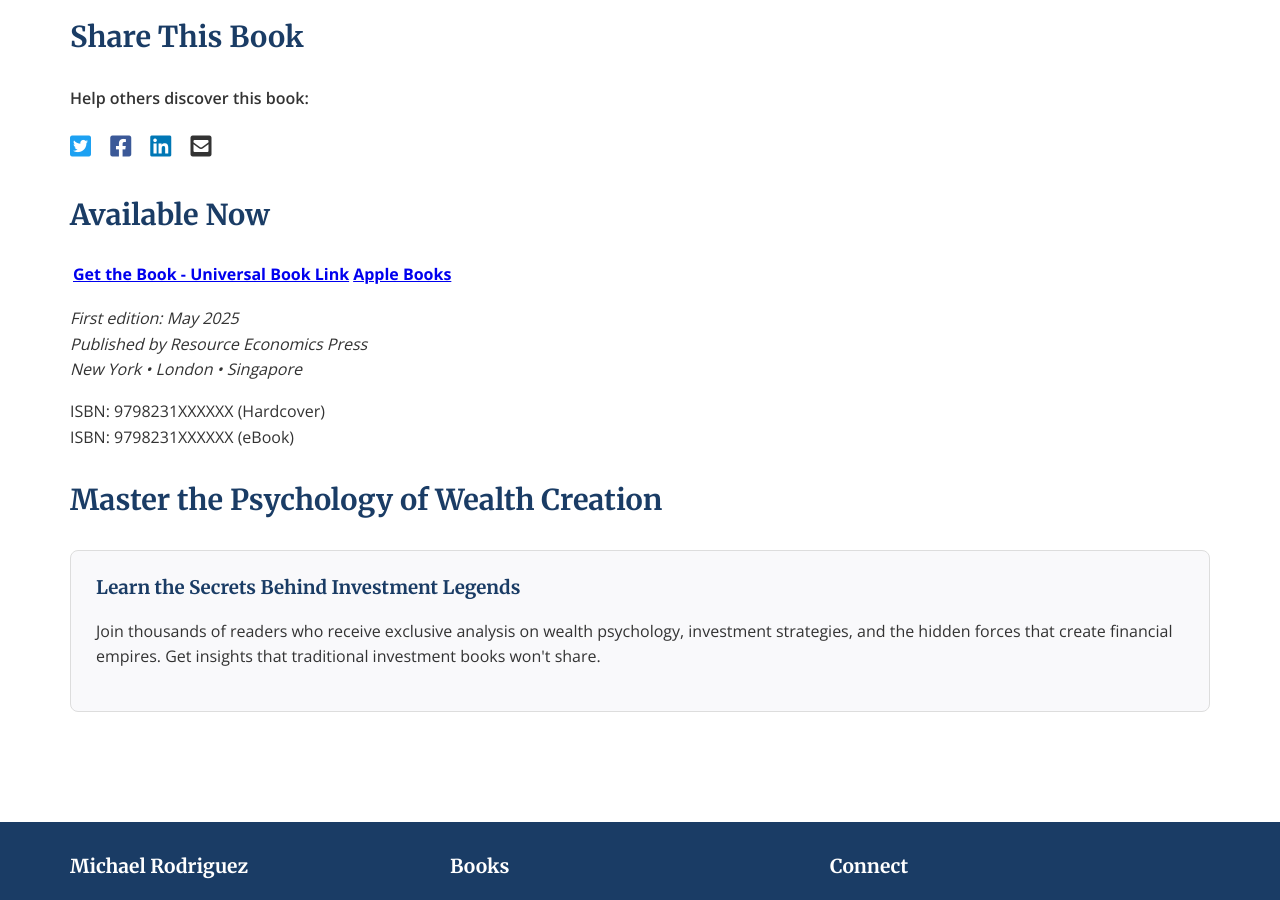
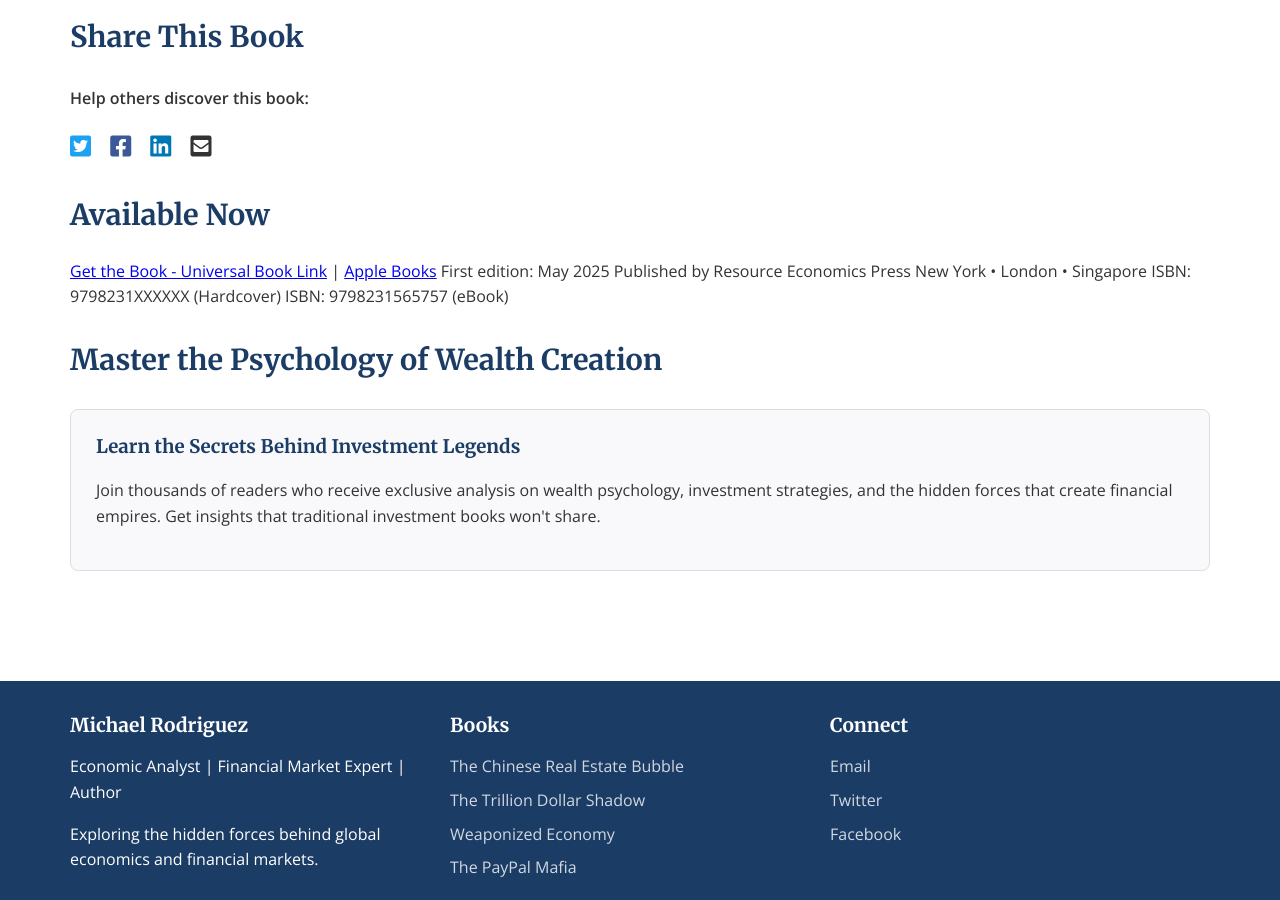
Before and after one commit to Zews123/michael-rodriguez-books, a Jekyll site: the page built from books/Warren_Buffett.md, in a window 1280 px wide and 900 px high, scrolled down 2260 px. Built offline with Jekyll 4.4.1, drawn with Linux system fonts in a browser that asks for light colours.

Commit message:
Update Warren_Buffett.md

```diff
--- a/books/Warren_Buffett.md
+++ b/books/Warren_Buffett.md
@@ -77,14 +77,12 @@
 
 ## Available Now
 
-**[Get the Book - Universal Book Link](https://books2read.com/b/warren-buffett-richest)** | **[Apple Books](https://books.apple.com/us/book/warren-buffett-how-to-become-the-richest/id12345)**
-
-*First edition: May 2025*
-*Published by Resource Economics Press*
-*New York • London • Singapore*
-
+<a href="https://books2read.com/u/me6jol" target="_blank" rel="noopener noreferrer">Get the Book - Universal Book Link</a> | <a href="https://books.apple.com/us/book/warren-buffett-how-to-become-the-richest/id12345" target="_blank" rel="noopener noreferrer">Apple Books</a>
+First edition: May 2025
+Published by Resource Economics Press
+New York • London • Singapore
 ISBN: 9798231XXXXXX (Hardcover)
-ISBN: 9798231XXXXXX (eBook)
+ISBN: 9798231565757 (eBook)
 
 ## Master the Psychology of Wealth Creation
 
```
